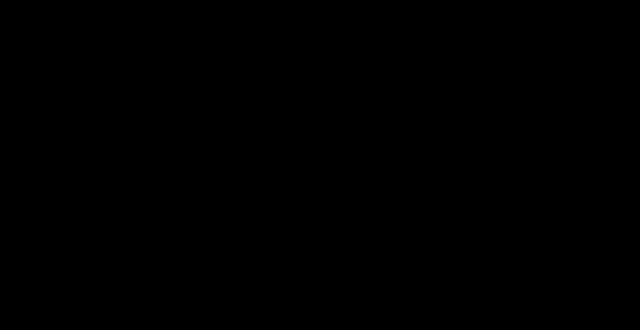
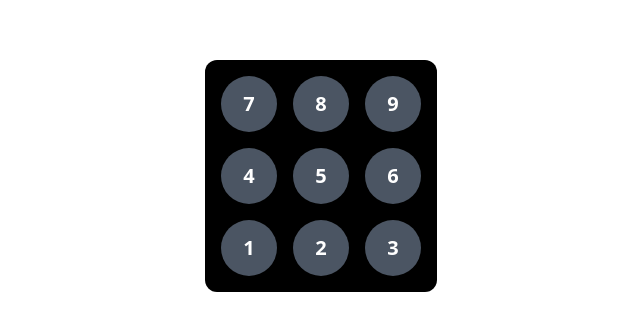
Before and after one commit to nitudeka/calculator, a React (Create React App) app: page / in a window 1280 px wide. Shown: the part 224-554 px from the top of the page, without its empty margins (319-959 px from the left). Built offline with nearby package versions, Linux system fonts and the light colour scheme.

Commit message:
creating basic UI

```diff
--- a/src/App.js
+++ b/src/App.js
@@ -1,6 +1,22 @@
+import Button from "./components/Button";
+
 function App() {
   return (
-    <div className="h-screen w-screen bg-black flex items-center justify-center"></div>
+    <div className="h-screen w-screen bg-white flex items-center justify-center">
+      <div className="p-4 bg-black rounded-xl">
+        <div className="grid grid-cols-3 gap-4">
+          <Button label="7" />
+          <Button label="8" />
+          <Button label="9" />
+          <Button label="4" />
+          <Button label="5" />
+          <Button label="6" />
+          <Button label="1" />
+          <Button label="2" />
+          <Button label="3" />
+        </div>
+      </div>
+    </div>
   );
 }
 
--- /dev/null
+++ b/src/components/Button.js
@@ -0,0 +1,14 @@
+const Button = ({ label, value, large }) => {
+  let className = [
+    `flex items-center justify-center h-14 rounded-full bg-gray-600`,
+    large ? "w-28" : "w-14",
+  ].join(" ");
+
+  return (
+    <div className={className}>
+      <span className="text-white font-semibold text-xl">{label}</span>
+    </div>
+  );
+};
+
+export default Button;
```
